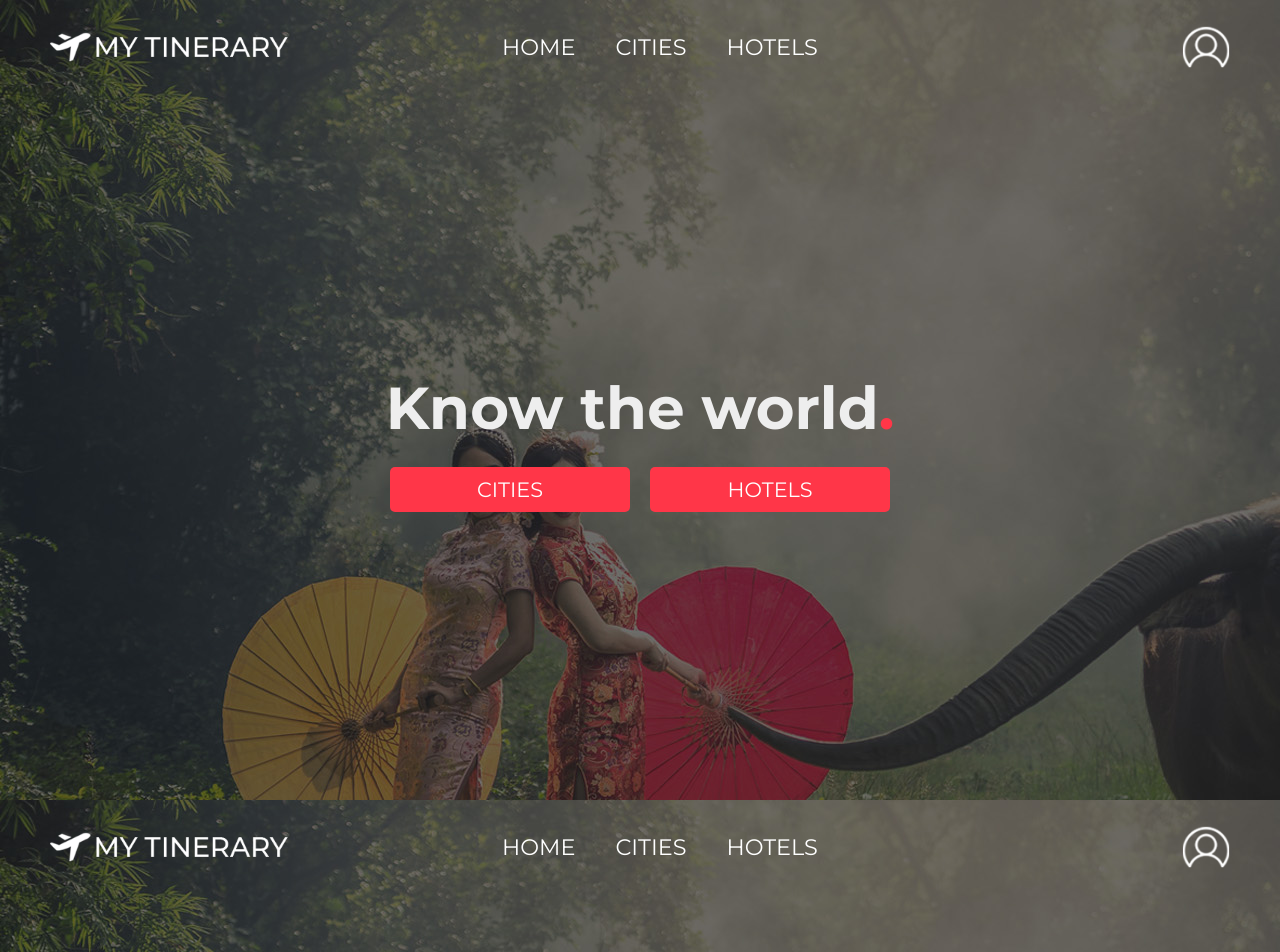
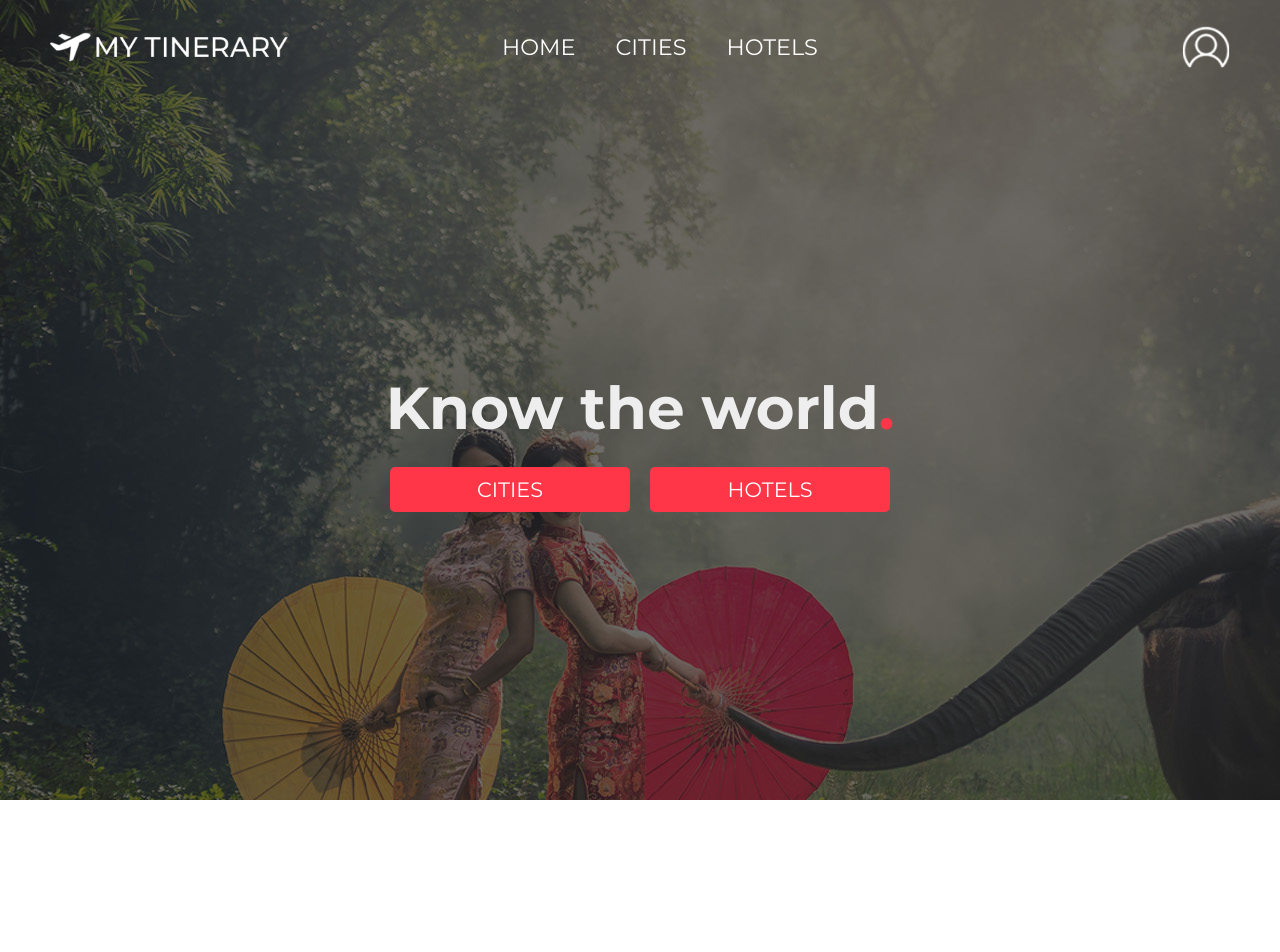
Before and after one commit to ezeqduarte/my-tinerary-kingcatwo, a React (Create React App) app: page / in a window 1280 px wide. Shown: the top 952 px of the page. After the commit the page ends 800 px from the top, so only its background shows below. Built offline with nearby package versions, Linux system fonts and the light colour scheme.

Commit message:
arreglos issue3

```diff
--- a/src/App.js
+++ b/src/App.js
@@ -16,6 +16,7 @@ function App() {
   console.log(events)
 
   return (   <>
+
     <AutoToTop/>
     <Home1>
       <Routes>
@@ -24,13 +25,7 @@ function App() {
         <Route path="/hotels" element={<Home1/>}/>
       </Routes>
     </Home1>
-    <Home1>
-    <Routes>
-      <Route path="/home" element={<Home1/>}/>
-      <Route path="/cities" element={<Home1/>}/>
-      <Route path="/hotels" element={<Home1/>}/>
-    </Routes>
-  </Home1>
+
   </>
   );
 }
```
